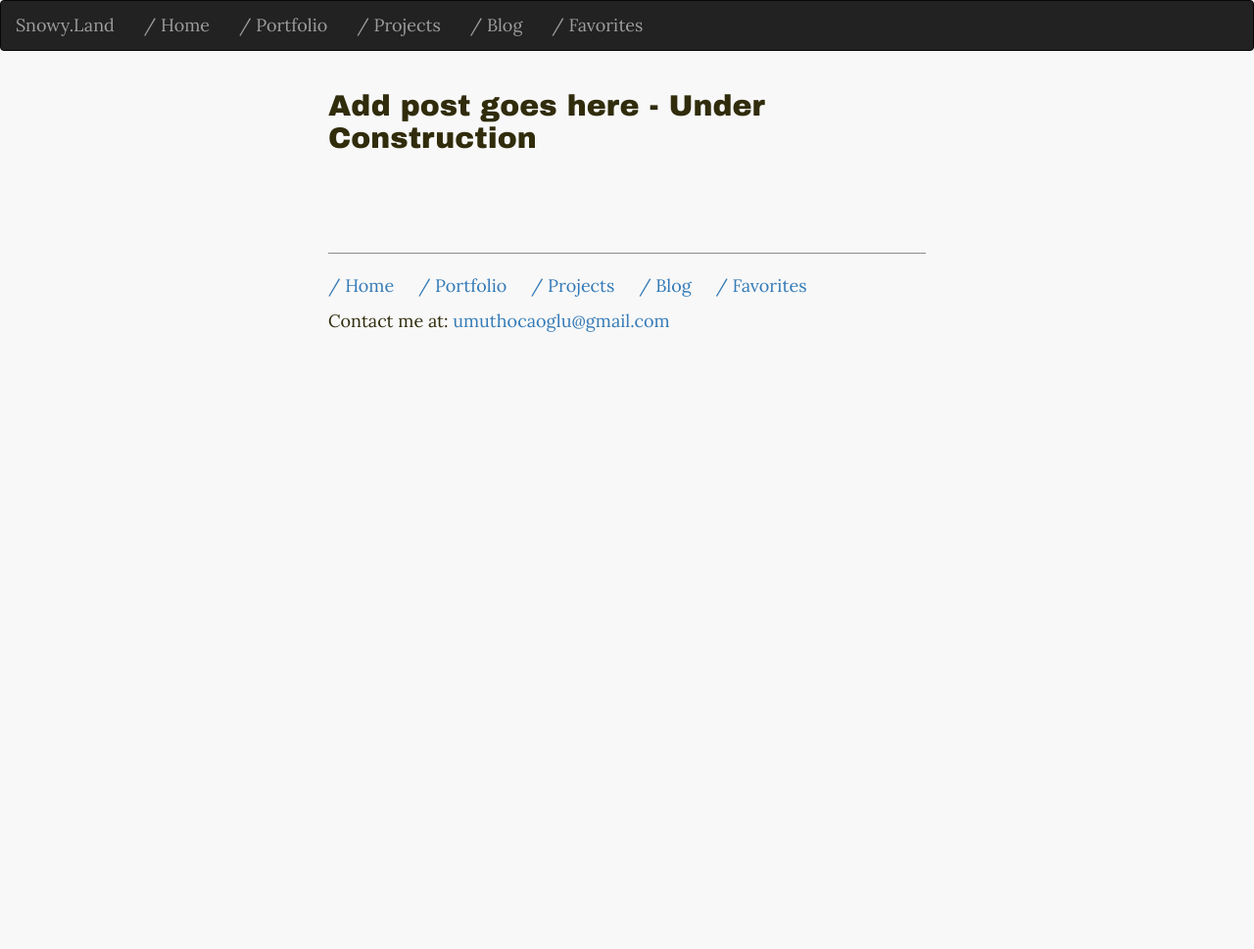
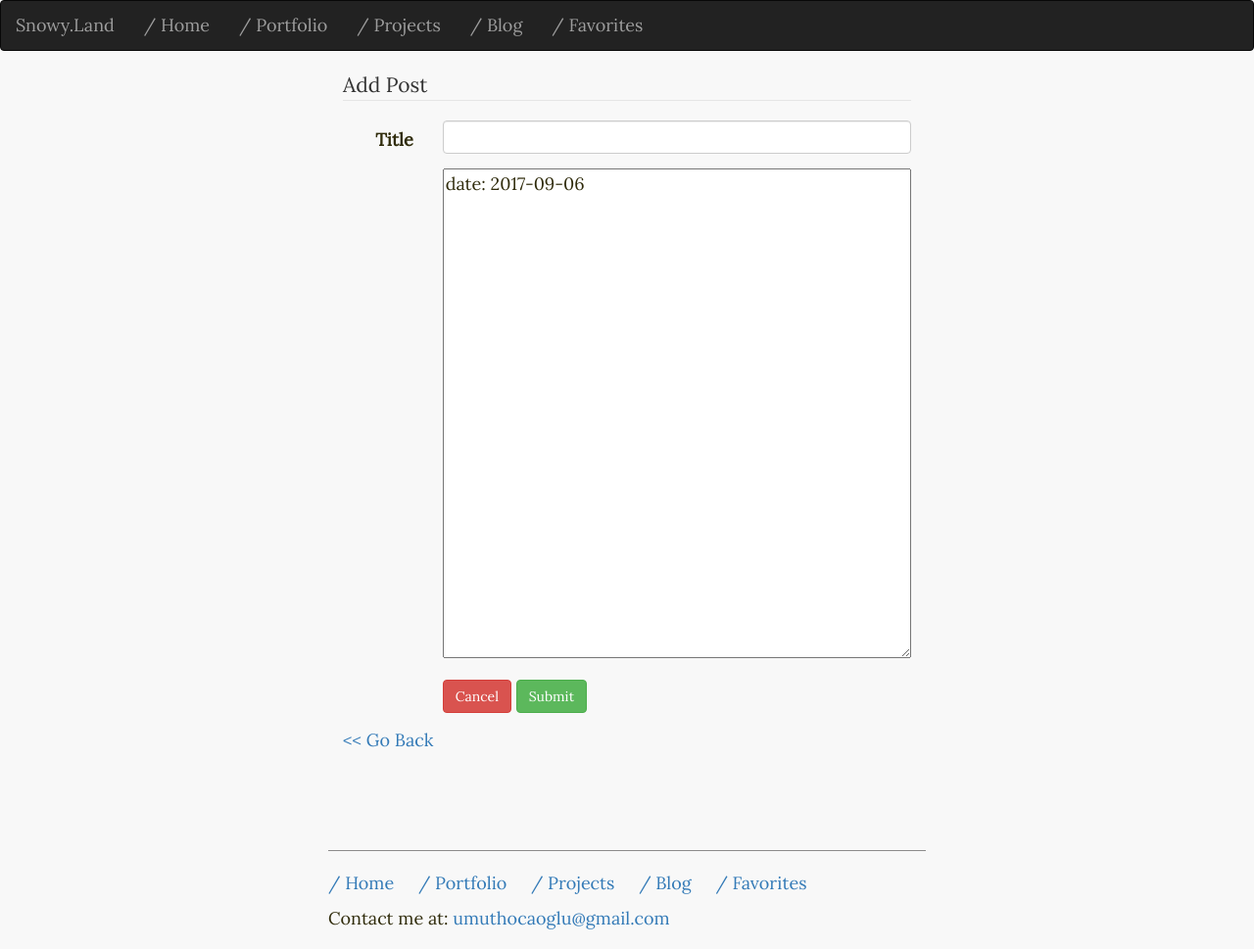
Before and after one commit to Leustad/portfolio, a Flask app: page /admin/add_post in a window 1280 px wide. Shown: the whole page at 98% size. Before the commit the page ends 339 px from the top, so only its background shows below. Run offline with Flask 2, Linux system fonts and the light colour scheme; some libraries are stand-ins or nearby versions; some web fonts are replaced.

Commit message:
Create add post function

```diff
--- a/portfolio/static/css/style.css
+++ b/portfolio/static/css/style.css
@@ -38,7 +38,7 @@ dt {
 }
 
 ul#footer-list {
-    min-width: 696px;
+    /*min-width: 696px;*/
     list-style: none;
     padding-left: 0;
     /*padding-top: 20px;*/
@@ -84,3 +84,8 @@ ul#footer-list li {
 .to-be-continued {
     margin-top: 100px;
 }
+
+#blog_body {
+    width: 100%;
+    height: 500px;
+}
--- a/portfolio/static/js/main.js
+++ b/portfolio/static/js/main.js
@@ -1,4 +1,4 @@
-$(document).ready(function(){
+$(document).ready(function () {
     $(window).scroll(function () {
         if ($(this).scrollTop() > 50) {
             $('#back-to-top').fadeIn();
--- a/portfolio/templates/_base.html
+++ b/portfolio/templates/_base.html
@@ -22,7 +22,7 @@
     {# JS #}
     <script src="https://ajax.googleapis.com/ajax/libs/jquery/3.2.1/jquery.min.js"></script>
     <script src="https://maxcdn.bootstrapcdn.com/bootstrap/3.3.7/js/bootstrap.min.js"></script>
-    <script src="{{url_for('static', filename='js/main.js')}}"></script>
+    <script src="{{ url_for('static', filename='js/main.js') }}"></script>
 
 </head>
 <body>
@@ -59,12 +59,13 @@
         </div>
     </div>
 </nav>
-<div class="col-md-6 col-md-offset-3">
+<div class="col-md-6 col-md-offset-3 container-fluid">
     {% block content %}
 
     {% endblock %}
 
-    <a id="back-to-top" href="#" class="btn btn-primary btn-lg back-to-top" role="button" data-placement="left"><span class="glyphicon glyphicon-chevron-up"></span></a>
+    <a id="back-to-top" href="#" class="btn btn-primary btn-lg back-to-top" role="button" data-placement="left"><span
+            class="glyphicon glyphicon-chevron-up"></span></a>
     <span class="gap"></span>
     <hr class="hr-footer">
     <div class="footer">
--- a/portfolio/templates/add_post.html
+++ b/portfolio/templates/add_post.html
@@ -2,6 +2,46 @@
 {% block title %}Add Post{% endblock %}
 
 {% block content %}
-    {{ form.csrf_token }}
-    <h2>Add post goes here - Under Construction</h2>
+    <div class="container-fluid">
+        <form class="form-horizontal" enctype="multipart/form-data" role="form" action="/admin/add_post" method="post"
+              name="add_post">
+            {{ form.csrf_token }}
+            <fieldset>
+
+                <!-- Form Name -->
+                <legend>Add Post</legend>
+
+                <!-- Text input-->
+                <div class="form-group">
+                    <label class="col-md-2 control-label" for="blog-title">Title</label>
+                    <div class="col-md-10">
+                        {{ form.blog_title(class_="form-control input-md") }}
+                    </div>
+                </div>
+
+                <!-- Textarea -->
+                <div class="form-group">
+                    <label class="col-md-2 control-label" for="blog-body"></label>
+                    <div class="col-md-10">
+                        {{ form.blog_body(class_="from-control" ) }}
+                    </div>
+                </div>
+
+                <!-- Button (Double) -->
+                <div class="form-group">
+                    <label class="col-md-2 control-label" for="Save-btn"></label>
+                    <div class="col-md-10">
+                        <button id="cancel-btn" name="cancel-btn" class="btn btn-danger" type="reset" value="reset">
+                            Cancel
+                        </button>
+                        <button id="Save-btn" name="Save-btn" class="btn btn-success" type="submit" value="submit">
+                            Submit
+                        </button>
+                    </div>
+                </div>
+
+            </fieldset>
+        </form>
+        <a href="/blogs"><< Go Back</a>
+    </div>
 {% endblock %}
--- a/portfolio/templates/extras/projects_note.html
+++ b/portfolio/templates/extras/projects_note.html
@@ -1,5 +1,4 @@
-
 {% block note %}
-<p class="to-be-continued"><strong>To Be Continued...</strong></p>
+    <p class="to-be-continued"><strong>To Be Continued...</strong></p>
 
 {% endblock %}
--- a/portfolio/templates/favorites.html
+++ b/portfolio/templates/favorites.html
@@ -1,5 +1,5 @@
 {% extends '_base.html' %}
 {% block title %}Favorites{% endblock %}
 {% block content %}
-<h2>Favorites is under Construction</h2>
+    <h2>Favorites is under Construction</h2>
 {% endblock %}
--- a/portfolio/views/blog/forms.py
+++ b/portfolio/views/blog/forms.py
@@ -1,9 +1,15 @@
+import datetime
+
 from flask_wtf import FlaskForm
-from flask_wtf.file import FileField, FileAllowed, FileRequired
-from wtforms import StringField, TextAreaField
+from wtforms import TextAreaField, TextField
 from wtforms.validators import DataRequired, Length
-from wtforms.fields.html5 import DateField
+
+
+def get_date():
+    return 'date: ' + datetime.datetime.today().strftime('%Y-%m-%d')
 
 
 class AddPostForm(FlaskForm):
-    test = TextAreaField('post', validators=[DataRequired(), Length(min=6,)])
+    blog_title = TextField('bolg_title', validators=[DataRequired(), Length(min=6,)])
+    # blog_date = DateField('blog_date', validators=[DataRequired()])
+    blog_body = TextAreaField('post_body', validators=[DataRequired(), Length(min=6,)], default=get_date())
--- a/portfolio/views/blog/views.py
+++ b/portfolio/views/blog/views.py
@@ -1,4 +1,7 @@
-from flask import render_template, Blueprint, request, flash, redirect, url_for
+import os
+import traceback
+
+from flask import render_template, Blueprint, request, redirect, url_for
 from portfolio.views.blog.forms import AddPostForm
 from portfolio import flatpages
 from portfolio import app
@@ -8,10 +11,21 @@ blog_blueprint = Blueprint('blog', __name__)
 POST_DIR = app.config['POST_DIR']
 
 
+def save_post(title, body):
+    basedir = os.path.abspath(os.path.dirname(__file__))
+    file_name = str(title) + '.md'
+    write_path = os.path.join(basedir, 'content', 'posts', file_name)
+    print('write path: ' + write_path)
+
+    with open(write_path, 'w') as f:
+        f.write('title: ' + title + '\n')
+        f.write(body)
+
+
 @blog_blueprint.route('/blogs', methods=['GET'])
 def main():
     posts = [p for p in flatpages if p.path.startswith(POST_DIR)]
-    posts.sort(key=lambda item: item['date'], reverse=False)
+    posts.sort(key=lambda item: item['date'], reverse=True)
     return render_template('blogs.html', posts=posts)
 
 
@@ -27,6 +41,14 @@ def add_post():
     error = None
     form = AddPostForm()
     if request.method == 'POST' and form.validate_on_submit():
-        return redirect(url_for('add_post'))
+        print('Received new post data')
+        blog_title = form.blog_title.data
+        blog_body = form.blog_body.data
+        print('blog body:' + blog_body)
+        try:
+            save_post(blog_title, blog_body)
+        except Exception as e:
+            traceback.print_exc()
+        return redirect(url_for('blog.add_post'))
 
     return render_template('add_post.html', form=form, error=error)
--- a/portfolio/views/favorites/views.py
+++ b/portfolio/views/favorites/views.py
@@ -1,4 +1,5 @@
 from flask import render_template, Blueprint
+
 favorites_blueprint = Blueprint('favorites', __name__)
 
 
--- a/portfolio/views/main/views.py
+++ b/portfolio/views/main/views.py
@@ -1,4 +1,5 @@
 from flask import render_template, Blueprint
+
 main_blueprint = Blueprint('main', __name__)
 
 
--- a/portfolio/views/projects/views.py
+++ b/portfolio/views/projects/views.py
@@ -1,4 +1,5 @@
 from flask import render_template, Blueprint
+
 projects_blueprint = Blueprint('projects', __name__)
 
 
```
Also changed, not shown: portfolio/templates/blog.html (+5 -3 lines), portfolio/templates/index.html (+5 -3 lines), portfolio/templates/portfolio.html (+5 -3 lines), portfolio/templates/projects.html (+54 -23 lines), portfolio/views/blog/content/posts/firstpost.md (+1 -1 lines), portfolio/models.py (deleted).
